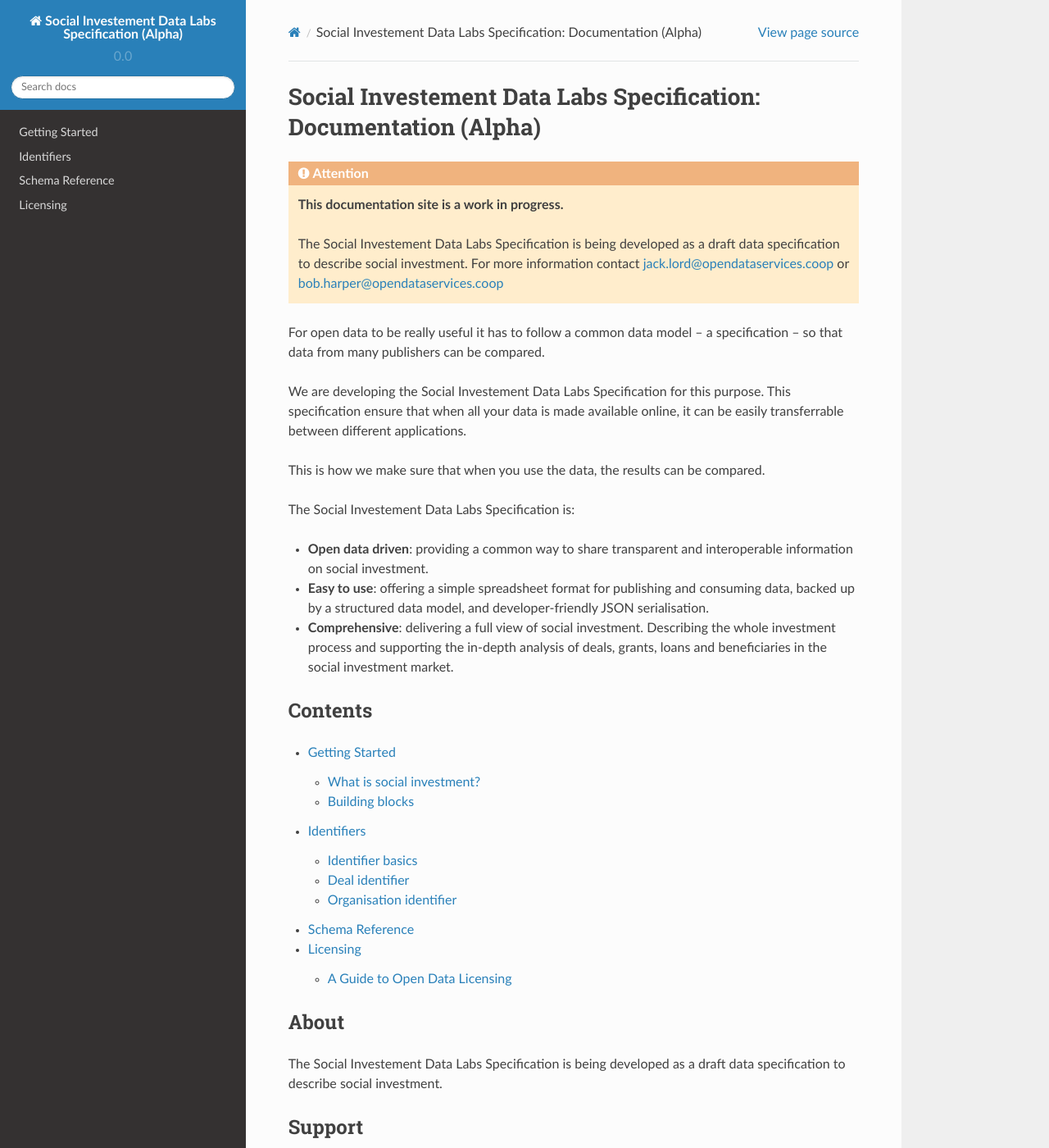
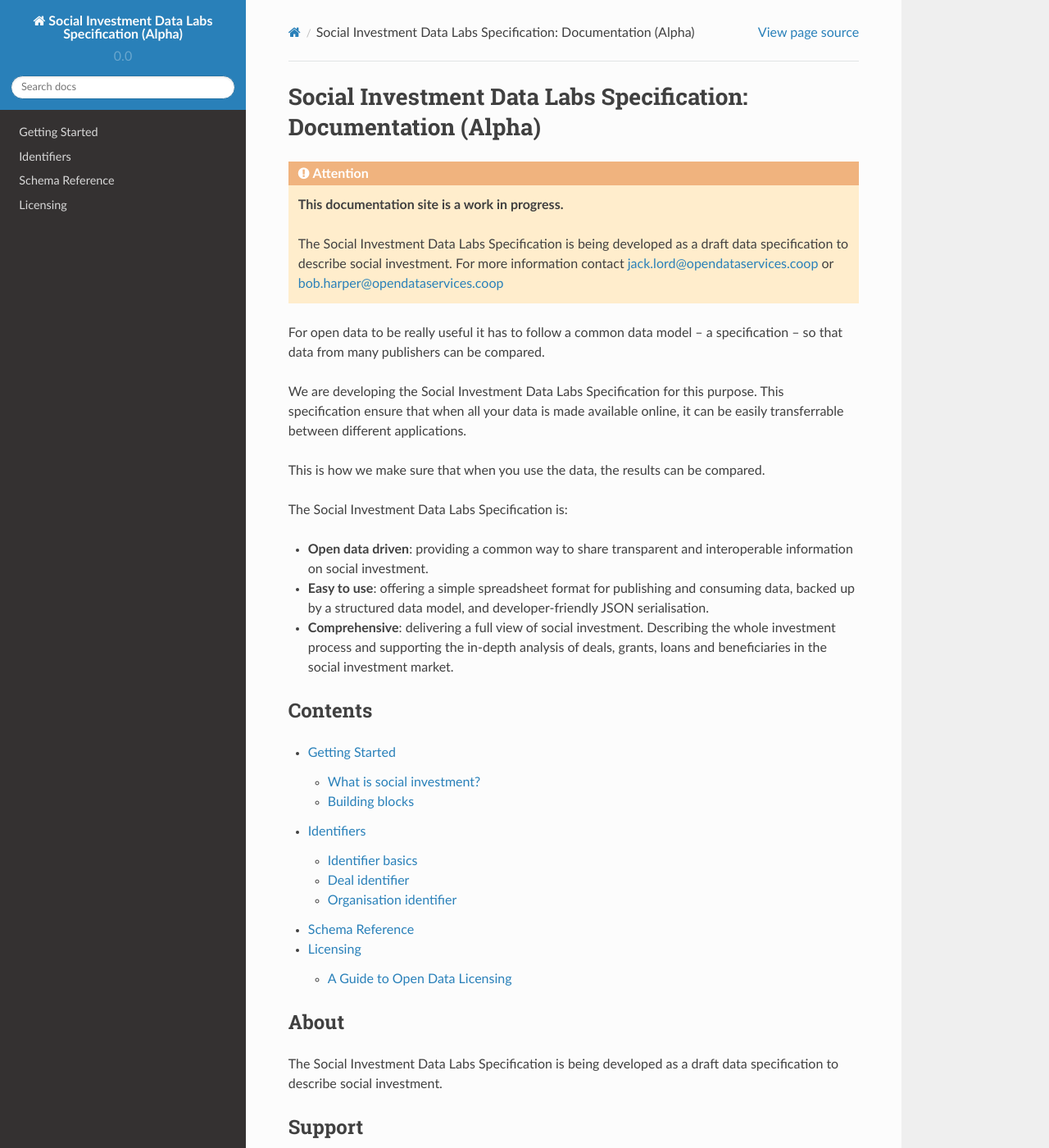
Before and after one commit to SocialEconomyDataLab/spec, a Sphinx documentation site: the page built from docs/index.md, in a window 1280 px wide and 1400 px high. Shown: the whole window at 82% size. Built offline with Sphinx 7.4.7 and the Read the Docs theme 2.0.0, drawn with Linux system fonts in a browser that asks for light colours.

Commit message:
typo: investement

````diff
--- a/docs/conf.py
+++ b/docs/conf.py
@@ -76,7 +76,7 @@ source_suffix = ['.rst', '.md']
 master_doc = 'index'
 
 # General information about the project.
-project = 'Social Investement Data Labs Specification (Alpha)'
+project = 'Social Investment Data Labs Specification (Alpha)'
 copyright = '2016-2017, Open Data Services'
 author = 'Open Data Services'
 
@@ -295,7 +295,7 @@ latex_elements = {
 # (source start file, target name, title,
 #  author, documentclass [howto, manual, or own class]).
 latex_documents = [
-    (master_doc, 'sphinx.tex', 'Social Investement Data Labs Specification (Alpha)',
+    (master_doc, 'sphinx.tex', 'Social Investment Data Labs Specification (Alpha)',
      'Open Data Services', 'manual'),
 ]
 
@@ -337,7 +337,7 @@ latex_documents = [
 # One entry per manual page. List of tuples
 # (source start file, name, description, authors, manual section).
 man_pages = [
-    (master_doc, 'sphinx', 'Social Investement Data Labs Specification (Alpha)',
+    (master_doc, 'sphinx', 'Social Investment Data Labs Specification (Alpha)',
      [author], 1)
 ]
 
@@ -352,8 +352,8 @@ man_pages = [
 # (source start file, target name, title, author,
 #  dir menu entry, description, category)
 texinfo_documents = [
-    (master_doc, 'sphinx', 'Social Investement Data Labs Specification (Alpha)',
-     author, 'sphinx', 'The Social Investement Data Labs Specification is being developed as a draft data specification for describing social investment.',
+    (master_doc, 'sphinx', 'Social Investment Data Labs Specification (Alpha)',
+     author, 'sphinx', 'The Social Investment Data Labs Specification is being developed as a draft data specification for describing social investment.',
      'Miscellaneous'),
 ]
 
--- a/docs/index.md
+++ b/docs/index.md
@@ -1,20 +1,20 @@
-Social Investement Data Labs Specification: Documentation (Alpha)
+Social Investment Data Labs Specification: Documentation (Alpha)
 ==============================
 ```eval_rst
 .. attention::
     **This documentation site is a work in progress.**
 
-    The Social Investement Data Labs Specification is being developed as a draft data specification to describe social investment. For more information contact jack.lord@opendataservices.coop or bob.harper@opendataservices.coop
+    The Social Investment Data Labs Specification is being developed as a draft data specification to describe social investment. For more information contact jack.lord@opendataservices.coop or bob.harper@opendataservices.coop
 
 ```
 
 For open data to be really useful it has to follow a common data model – a specification – so that data from many publishers can be compared.
 
-We are developing the Social Investement Data Labs Specification for this purpose. This specification ensure that when all your data is made available online, it can be easily transferrable between different applications.
+We are developing the Social Investment Data Labs Specification for this purpose. This specification ensure that when all your data is made available online, it can be easily transferrable between different applications.
 
 This is how we make sure that when you use the data, the results can be compared.
 
-The Social Investement Data Labs Specification is:
+The Social Investment Data Labs Specification is:
 
 * **Open data driven**: providing a common way to share transparent and interoperable information on social investment.
 * **Easy to use**: offering a simple spreadsheet format for publishing and consuming data, backed up by a structured data model, and developer-friendly JSON serialisation.
@@ -33,7 +33,7 @@ The Social Investement Data Labs Specification is:
 
 ```
 ## About
-The Social Investement Data Labs Specification is being developed as a draft data specification to describe social investment.
+The Social Investment Data Labs Specification is being developed as a draft data specification to describe social investment.
 
 ## Support
 For more information contact [jack.lord@opendataservices.coop](mailto:jack.lord@opendataservices.coop) or [bob.harper@opendataservices.coop](mailto:bob.harper@opendataservices.coop)
````
Also changed, not shown: README.md (+2 -2 lines), docs/concepts/index.md (+3 -3 lines), docs/licensing.md (+2 -2 lines), 1 other file.
